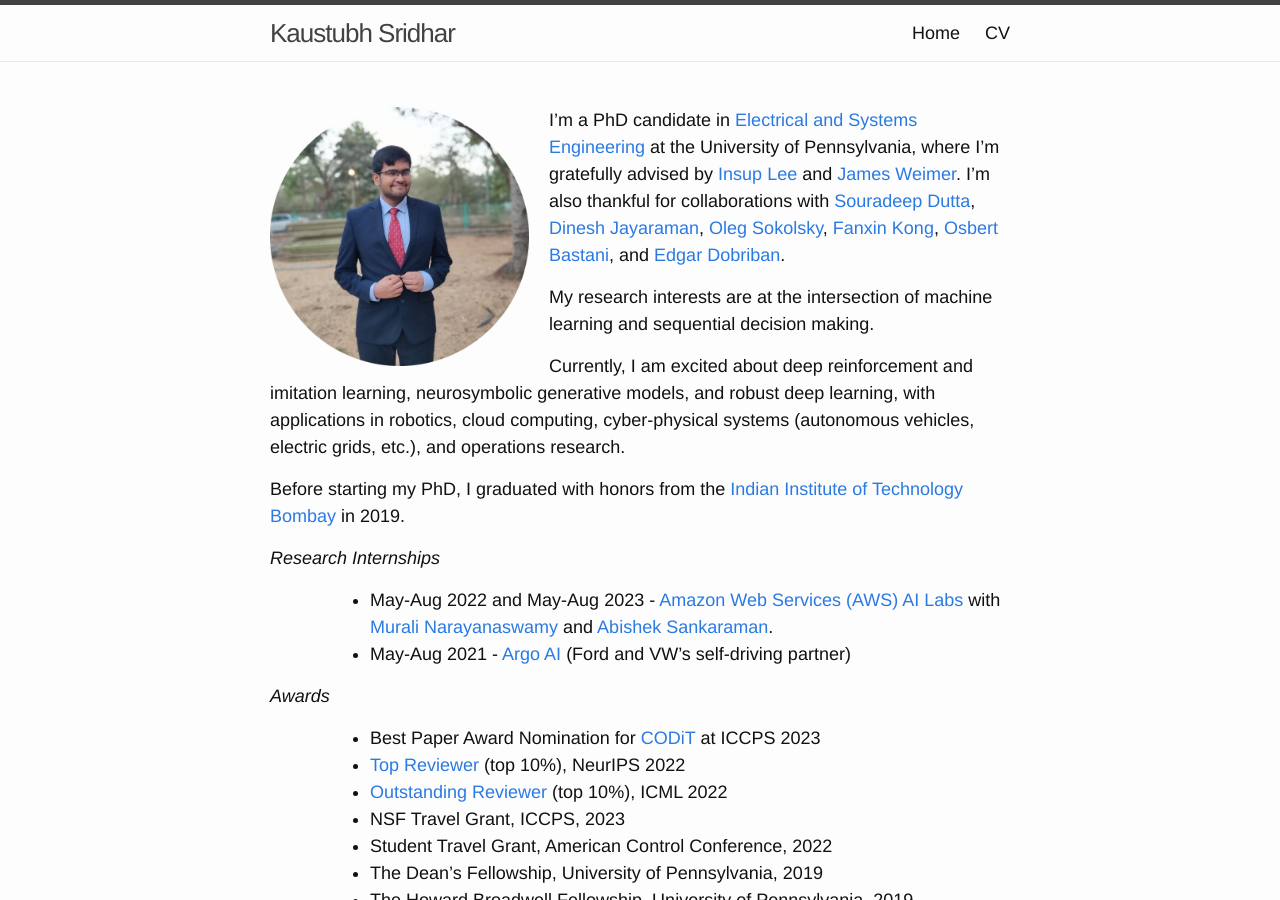
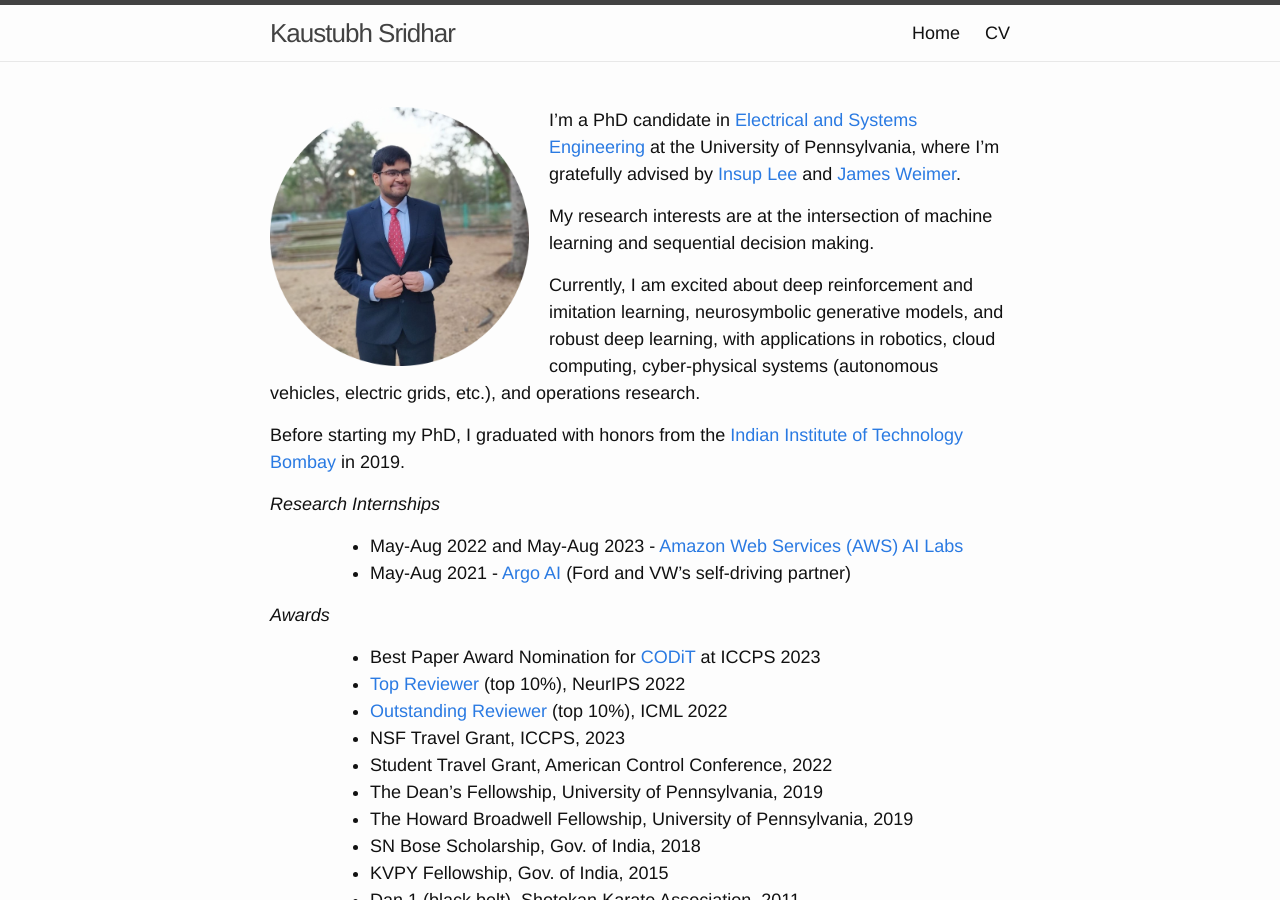
Before and after one commit to kaustubhsridhar/kaustubhsridhar.github.io, a Jekyll site: the page built from index.md, in a window 1280 px wide and 900 px high. Built offline with Jekyll 4.4.1, drawn with Linux system fonts in a browser that asks for light colours; nearby versions of some CDN libraries.

Commit message:
Update index.md

```diff
--- a/index.md
+++ b/index.md
@@ -6,7 +6,9 @@ permalink: /
 
 <img src="assets/dp_circ.png" alt="dp" align="left" style="width: 35%; margin-right: 20px;"/>
 
-I'm a PhD candidate in <a href="https://www.ese.upenn.edu/">Electrical and Systems Engineering</a> at the University of Pennsylvania, where I'm gratefully advised by <a href="https://www.cis.upenn.edu/~lee/home/index.shtml">Insup Lee</a> and <a href="https://www.seas.upenn.edu/~weimerj">James Weimer</a>. I'm also thankful for collaborations with <a href="https://sites.google.com/site/duttasouradeep39/">Souradeep Dutta</a>, <a href="https://www.seas.upenn.edu/~dineshj/">Dinesh Jayaraman</a>, <a href="https://www.cis.upenn.edu/~sokolsky/">Oleg Sokolsky</a>, <a href="https://sites.google.com/site/fanxink">Fanxin Kong</a>, <a href="https://obastani.github.io/">Osbert Bastani</a>, and <a href="https://statistics.wharton.upenn.edu/profile/dobriban/">Edgar Dobriban</a>.
+I'm a PhD candidate in <a href="https://www.ese.upenn.edu/">Electrical and Systems Engineering</a> at the University of Pennsylvania, where I'm gratefully advised by <a href="https://www.cis.upenn.edu/~lee/home/index.shtml">Insup Lee</a> and <a href="https://www.seas.upenn.edu/~weimerj">James Weimer</a>.
+
+<!-- I'm also thankful for collaborations with <a href="https://sites.google.com/site/duttasouradeep39/">Souradeep Dutta</a>, <a href="https://www.seas.upenn.edu/~dineshj/">Dinesh Jayaraman</a>, <a href="https://www.cis.upenn.edu/~sokolsky/">Oleg Sokolsky</a>, <a href="https://sites.google.com/site/fanxink">Fanxin Kong</a>, <a href="https://obastani.github.io/">Osbert Bastani</a>, and <a href="https://statistics.wharton.upenn.edu/profile/dobriban/">Edgar Dobriban</a>. -->
 
 My research interests are at the intersection of machine learning and sequential decision making.
 
@@ -15,7 +17,7 @@ Currently, I am excited about deep reinforcement and imitation learning, neurosy
 Before starting my PhD, I graduated with honors from the <a href="https://www.iitb.ac.in/">Indian Institute of Technology Bombay</a> in 2019.
 
 *Research Internships*
-* May-Aug 2022 and May-Aug 2023 - <a href="https://aws.amazon.com/machine-learning/ai-services/">Amazon Web Services (AWS) AI Labs</a> with <a href="https://sites.google.com/site/muralibalki">Murali Narayanaswamy</a> and <a href="https://abishek90.github.io/">Abishek Sankaraman</a>.
+* May-Aug 2022 and May-Aug 2023 - <a href="https://aws.amazon.com/machine-learning/ai-services/">Amazon Web Services (AWS) AI Labs</a> <!-- with <a href="https://sites.google.com/site/muralibalki">Murali Narayanaswamy</a> and <a href="https://abishek90.github.io/">Abishek Sankaraman</a>. -->
 * May-Aug 2021 - <a href="https://www.argo.ai/">Argo AI</a> (Ford and VW's self-driving partner)
 
 *Awards*
```
